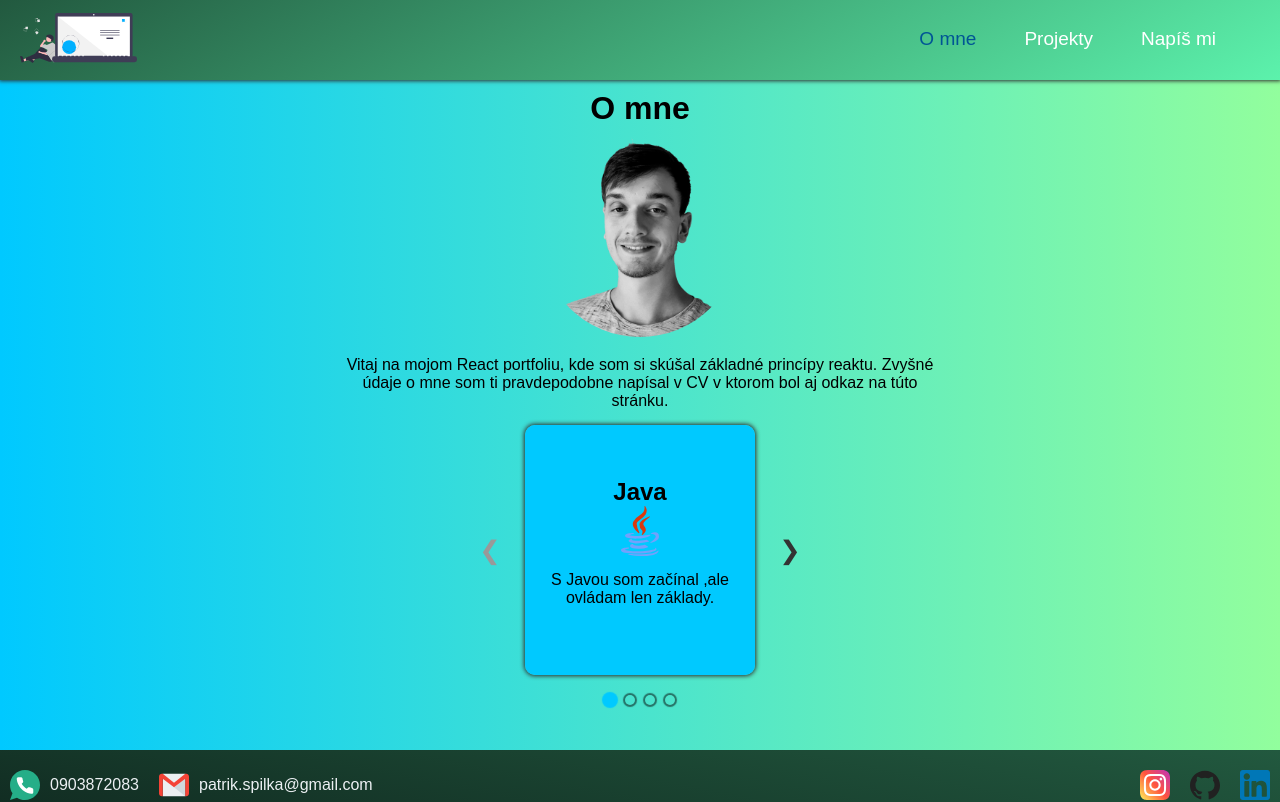
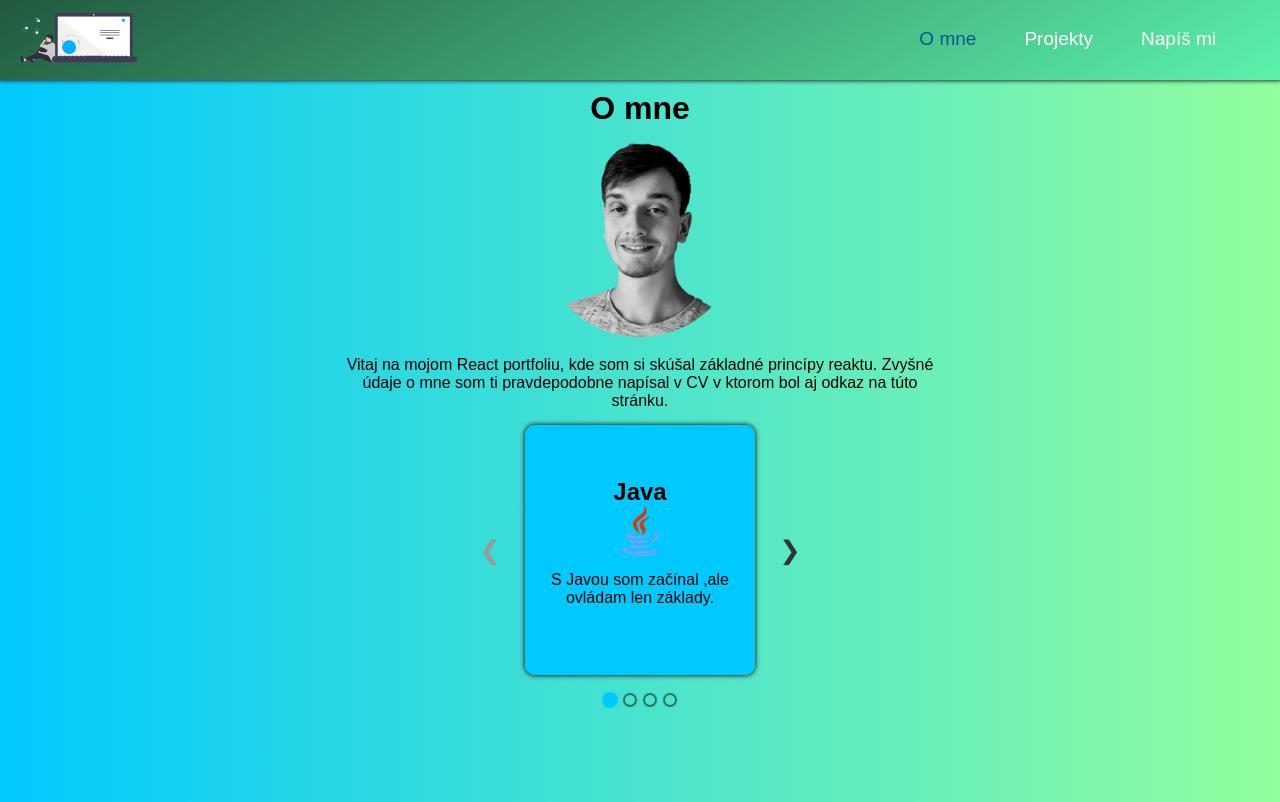
Before and after one commit to Patrik17671/React-portfolio, a React (Create React App) app: page / in a window 1280 px wide. Shown: the top 802 px of the page. Built offline with nearby package versions, Linux system fonts and the light colour scheme; a web font is replaced by a local one.

Commit message:
git commit

```diff
--- a/src/App.css
+++ b/src/App.css
@@ -17,6 +17,6 @@ h1{
 }
 @media screen and (min-height: 600px){
     .pages{
-        height: auto;
+        min-height: 600px;
     }
 }
```
